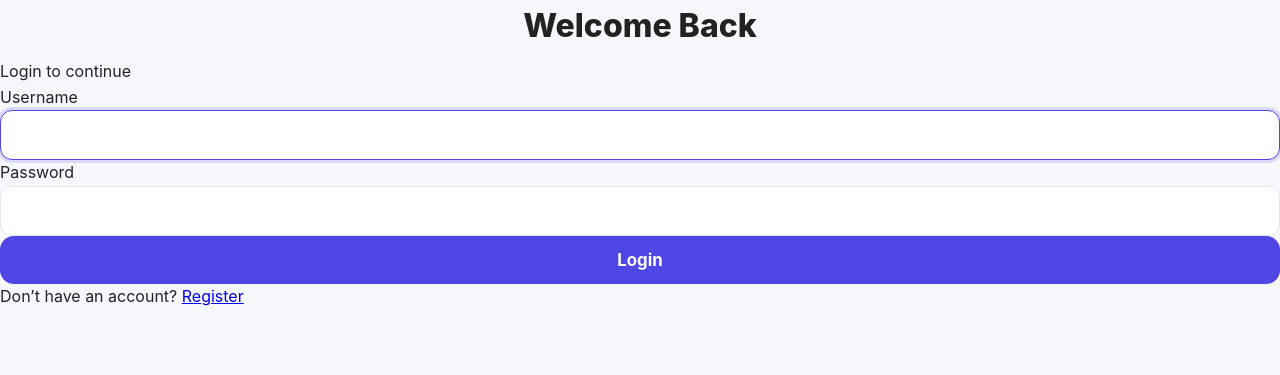
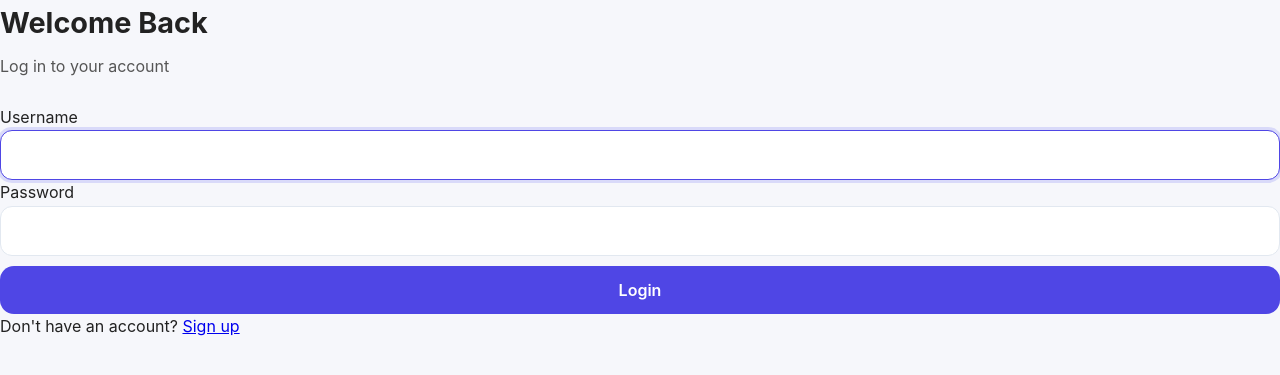
Before and after one commit to Clinton1029/django_todo, a Django app: page /login/ in a window 1280 px wide. Shown: the top 375 px of the page. Run offline with Django 5.2, Linux system fonts and the light colour scheme.

Commit message:
updated the login page

```diff
--- a/todo/static/styles.css
+++ b/todo/static/styles.css
@@ -290,77 +290,58 @@ textarea {
   }
 }
 
-//* -----------------------------------------------------------
-   AUTH PAGES (Modern Login & Signup)
+/* -----------------------------------------------------------
+   AUTH PAGES (Login + Signup)
 ------------------------------------------------------------ */
 .auth-wrapper {
   max-width: 420px;
-  margin: 60px auto;
-  background: var(--card);
-  padding: 40px;
-  border-radius: 22px;
-  box-shadow: 0 12px 30px var(--shadow);
-  border: 1px solid var(--border);
-  animation: fadeIn 0.4s ease;
+  margin: 80px auto;
+  padding: 20px;
+  text-align: center;
 }
 
-@keyframes fadeIn {
-  from { opacity: 0; transform: translateY(10px); }
-  to { opacity: 1; transform: translateY(0); }
+.auth-card {
+  background: var(--card);
+  padding: 35px;
+  border-radius: 20px;
+  box-shadow: 0 10px 25px var(--shadow);
+  border: 1px solid var(--border);
 }
 
 .auth-title {
-  font-size: 2rem;
-  font-weight: 800;
-  text-align: center;
+  font-size: 1.8rem;
+  font-weight: 700;
   margin-bottom: 8px;
 }
 
-.auth-subtitle {
-  text-align: center;
+.auth-sub {
   color: var(--subtext);
   margin-bottom: 25px;
-  font-size: 0.95rem;
 }
 
-.auth-form-group {
+.auth-input-group {
+  text-align: left;
   margin-bottom: 18px;
 }
 
-.auth-form-group label {
+.auth-input-group label {
   display: block;
+  font-weight: 600;
   margin-bottom: 6px;
-  font-weight: 600;
-  font-size: 0.93rem;
-}
-
-.auth-input {
-  width: 100%;
-  padding: 14px;
-  border-radius: 12px;
-  border: 1px solid var(--border);
-  background: var(--card);
-  color: var(--text);
-  font-size: 1rem;
-  outline: none;
-  transition: 0.25s;
-}
-
-.auth-input:focus {
-  border-color: var(--accent);
-  box-shadow: 0 0 0 3px rgba(99, 102, 241, 0.2);
+  font-size: 0.95rem;
 }
 
 .auth-btn {
   width: 100%;
   padding: 14px;
+  font-size: 1rem;
+  margin-top: 10px;
   border-radius: 14px;
+  background: var(--accent);
+  color: #fff;
+  font-weight: 600;
   border: none;
-  background: var(--accent);
-  font-size: 1.05rem;
-  font-weight: 700;
   cursor: pointer;
-  color: #fff;
   transition: 0.25s;
 }
 
@@ -368,19 +349,14 @@ textarea {
   background: var(--accent-light);
 }
 
-.auth-footer {
-  text-align: center;
+.auth-link {
   margin-top: 18px;
-  font-size: 0.95rem;
+  font-size: 0.9rem;
   color: var(--subtext);
 }
 
-.auth-footer a {
+.auth-link a {
   color: var(--accent);
   font-weight: 600;
-  text-decoration: none;
+  margin-left: 4px;
 }
-
-.auth-footer a:hover {
-  text-decoration: underline;
-}
--- a/todo/templates/login.html
+++ b/todo/templates/login.html
@@ -8,33 +8,33 @@
 </head>
 <body>
 
-<div class="auth-wrapper">
-    <div class="auth-card">
+<div class="auth-container">
+    <div class="auth-box">
 
         <h2 class="auth-title">Welcome Back</h2>
-        <p class="auth-sub">Login to continue</p>
+        <p class="auth-sub">Log in to your account</p>
 
         <form method="POST">
             {% csrf_token %}
             {{ form.non_field_errors }}
 
-            <div class="auth-input-group">
+            <div class="auth-group">
                 <label>Username</label>
                 {{ form.username }}
             </div>
 
-            <div class="auth-input-group">
+            <div class="auth-group">
                 <label>Password</label>
                 {{ form.password }}
             </div>
 
-            <button type="submit" class="auth-btn">Login</button>
+            <button class="auth-btn" type="submit">Login</button>
         </form>
 
-        <div class="auth-link">
-            Don’t have an account?
-            <a href="{% url 'signup' %}">Register</a>
-        </div>
+        <p class="auth-switch">
+            Don't have an account?
+            <a href="{% url 'signup' %}">Sign up</a>
+        </p>
 
     </div>
 </div>
```
